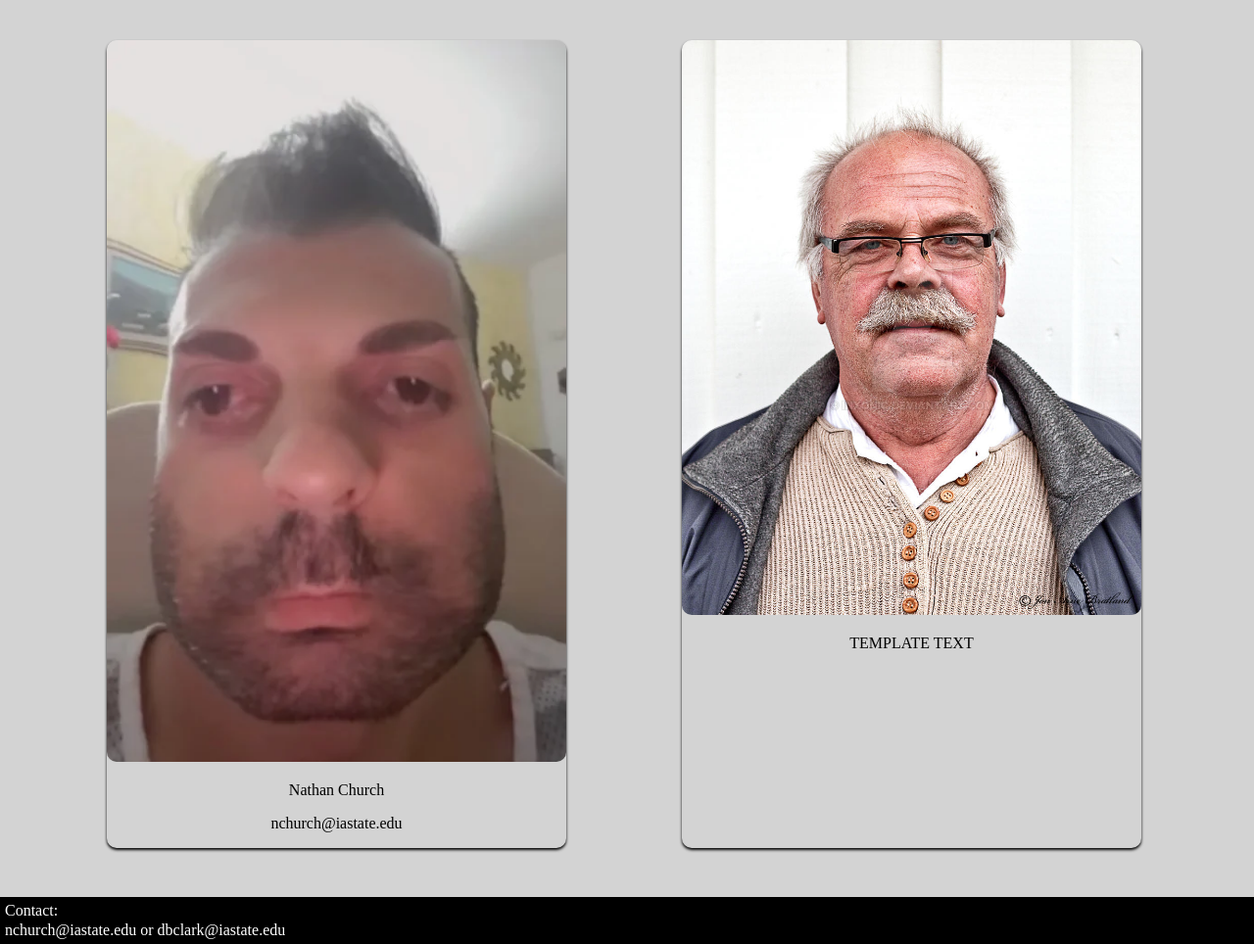
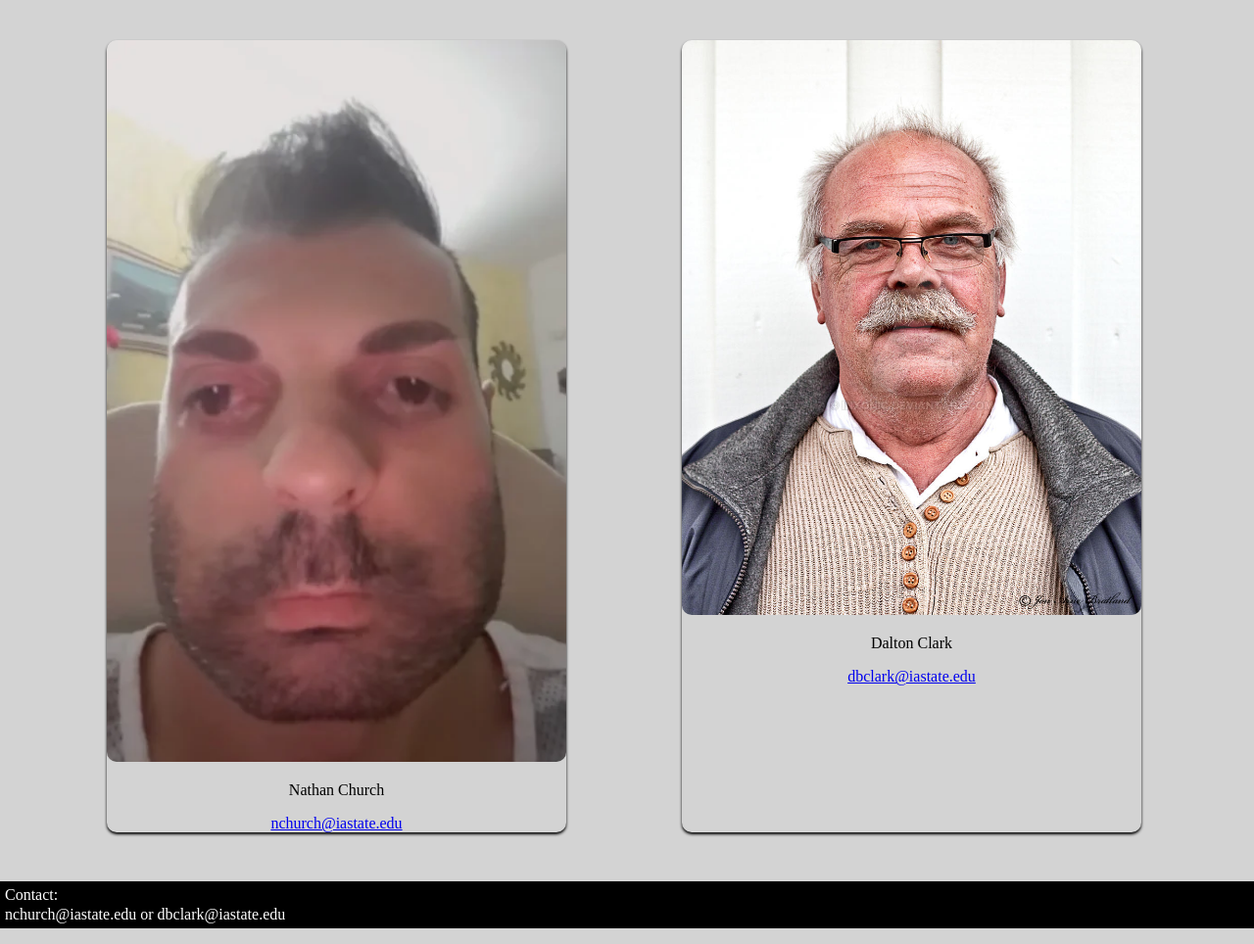
Before and after one commit to nchurch250/MidtermProject, a plain HTML site: page author.html in a window 1280 px wide. Shown: the part 120-1084 px from the top of the page at 98% size. Drawn offline with Linux system fonts and the light colour scheme.

Commit message:
linked emails

```diff
--- a/author.html
+++ b/author.html
@@ -24,18 +24,19 @@
         <div class="container">
             <img src="./images/templatePicture3.webp" alt="TEMPLATE PICTURE" style="border-radius: 10px;">
             <p>Nathan Church</p>
-            <p>nchurch@iastate.edu</p>
+            <a href="nchurch@iastate.edu">nchurch@iastate.edu</a>
         </div>
 
         <div class="container">
             <img src="./images/templatePicture2.jpg" alt="TEMPLATE PICTURE" style="border-radius: 10px;">
-            <p>TEMPLATE TEXT</p>
+            <p>Dalton Clark</p>
+            <a href="dbclark@iastate.edu">dbclark@iastate.edu</a>
         </div>
     </div>
 
     <footer>
         <p>Contact:</p>
-        <p>nchurch@iastate.edu or dbclark@iastate.edu</p>
+        <p><a href="nchurch@iastate.edu">nchurch@iastate.edu</a> or <a href="dbclark@iastate.edu">dbclark@iastate.edu</a></p>
     </footer>
 
 </body>
--- a/styles/midterm.css
+++ b/styles/midterm.css
@@ -86,3 +86,7 @@ footer {
 footer p {
     margin: 2px;
 }
+footer a{
+    color: white;
+    text-decoration: none;
+}
```
Also changed, not shown: homePage2.html (+1 -1 lines), index.html (+1 -1 lines).
